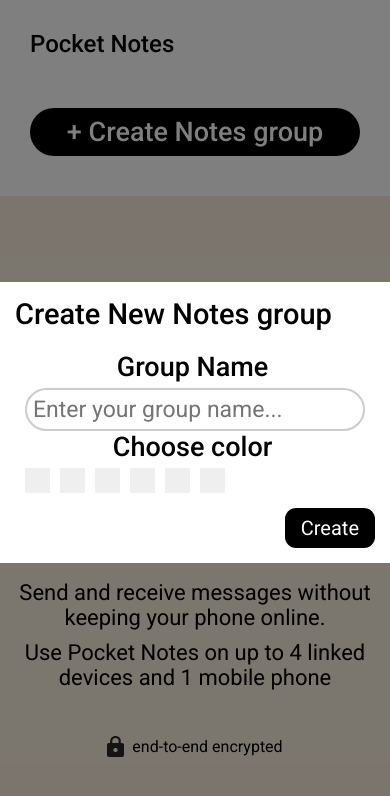
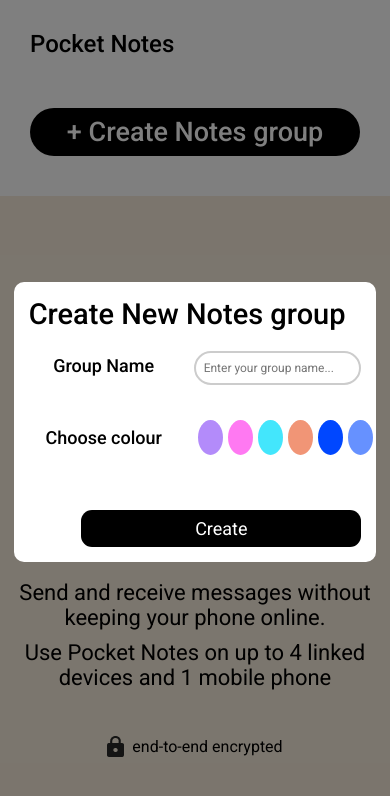
Before and after one commit to nikhitha2000/cuvette_moduletest, a React (Vite) app in the folder pocketnotes/: page /notes in a window 390 px wide. Both pictures are taken after a click on the button "+ Create Notes group". Shown: the top 796 px of the page. Built offline with nearby package versions, Linux system fonts and the light colour scheme.

Commit message:
adding design of second modal

```diff
--- a/pocketnotes/src/components/CreateGroupForm.jsx
+++ b/pocketnotes/src/components/CreateGroupForm.jsx
@@ -22,16 +22,22 @@
         <input type="text" className={styles.input} value={groupName} onChange={(e) => setGroupName(e.target.value)} placeholder="Enter your group name..." />
       </div>
       <div className={styles.formGroup}>
-        <label className={styles.label}>Choose color</label>
+        <label className={styles.label}>Choose colour</label>
         <div className={styles.colorButtons}>
             {colors.map((color, index) => (
-              <button className ={styles.selectcolor}key={index} onClick={() => setSelectedColor(color)}/>
+              <button
+              key={index}
+              className={`${styles.selectcolor} ${selectedColor === color ? styles.selected : ""}`}
+              style={{ backgroundColor: color }}
+              onClick={() => setSelectedColor(color)}
+            />
             ))}
+        </div>
         </div>
         <button className={styles.createButton} onClick={handleSubmit}>Create</button>
         </div>
         </div>
-    </div>
+
   );
 }
 
--- a/pocketnotes/src/components/CreateGroupForm.module.css
+++ b/pocketnotes/src/components/CreateGroupForm.module.css
@@ -14,8 +14,11 @@
   background: white;
   padding: 20px;
   /* border-radius: 8px; */
+  text-align: left;
+  border-radius: 10px;
   width: 700px;
   text-align: center;
+  max-width: 90%;
 }
 .title {
   text-align: left;
@@ -23,11 +26,16 @@
   font-weight: 500;
   margin-bottom: 20px;
 }
+.formGroup {
+  margin-bottom: 20px;
+}
 .label {
   color: #000000;
   font-size: 27px;
   font-weight: 500;
   margin-right: 30px;
+  display: inline-block;
+  min-width: 150px;
 }
 .input {
   border: 2px solid #cccccc;
@@ -37,18 +45,28 @@
   font-weight: 400;
   width: 400px;
   padding: 15px;
+  margin-bottom: 20px;
 }
 .colorButtons {
   display: flex;
-  gap: 10px;
+  align-items: center;
+  gap: 30px;
+  width: 380px;
   margin-bottom: 15px;
+  display: inline-flex;
+  vertical-align: middle;
 }
+.selectcolor:hover,
 .selectcolor {
-  background-color: color;
-  border-radius: "50%";
-  width: "40px";
-  height: "40px";
   border: none;
+  border-radius: 50px;
+  width: 40px;
+  height: 40px;
+  cursor: pointer;
+}
+.selectcolor:hover,
+.selected {
+  border-color: #000000;
 }
 .createButton {
   background-color: #000000;
@@ -59,63 +77,123 @@
   cursor: pointer;
   font-size: 20px;
   font-weight: 400;
-  margin-left: 450px;
+  margin-left: auto;
   width: 150px;
+  display: block;
+  margin-top: 20px;
 }
 @media (max-width: 768px) {
+  .formGroup {
+    display: flex;
+    flex-wrap: nowrap;
+    justify-content: space-between;
+    align-items: center;
+    margin-bottom: 15px;
+    gap: 0px;
+  }
+
+  .innercontainer {
+    padding: 20px;
+    width: 100%;
+    max-width: 90%;
+    box-sizing: border-box;
+  }
+
   .label {
-    margin-right: 5px;
+    font-size: 22px;
+    margin-bottom: 0;
+    min-width: 150px;
+    flex-shrink: 0;
   }
 
   .input {
-    padding: 8px;
+    padding: 10px;
+    flex: 1;
+    width: calc(100% - 180px);
+  }
+
+  .colorButtons {
+    display: flex;
+    flex-wrap: nowrap;
+    justify-content: flex-start;
+    overflow-x: auto;
+    margin-top: 10px;
+    padding: 0;
+    gap: 15px;
   }
 
   .selectcolor {
     width: 30px;
     height: 30px;
+    border-radius: 50%;
+    margin-right: 5px;
+    border: 2px solid transparent;
+    cursor: pointer;
+  }
+
+  .createButton {
+    padding: 10px 20px;
+    width: auto;
+    margin-top: 40px;
+    margin-left: auto;
+    display: block;
+    font-size: 18px;
+  }
+}
+
+@media (max-width: 480px) {
+  .formGroup {
+    display: flex;
+    flex-wrap: nowrap;
+    justify-content: space-between;
+    margin-bottom: 15px;
+  }
+  .innercontainer {
+    padding: 15px;
+    width: 93%;
+    max-width: none;
+  }
+
+  .label {
+    font-size: 18px;
+    margin-bottom: 0;
+    min-width: 120px;
+    flex-shrink: 0;
+    margin-left: 15px;
+  }
+
+  .input {
+    padding: 8px;
+    flex: 1;
+    width: calc(100% - 165px);
+    overflow: hidden;
+    font-size: 12px;
+  }
+
+  .colorButtons {
+    flex-wrap: nowrap;
+    justify-content: flex-start;
+    overflow-x: auto;
+    display: flex;
+    margin-top: 15px;
+    margin-right: -17px;
+    padding: 0;
+    gap: 0px;
+    width: 180px;
+  }
+
+  .selectcolor {
+    width: 35px;
+    height: 35px;
+    margin-right: 5px;
+    border-radius: 50%;
   }
 
   .createButton {
     padding: 8px 16px;
-    width: 120px;
+    width: 280px;
+    margin-top: 40px;
+    margin-left: auto;
+    display: block;
   }
 }
-
-@media (max-width: 480px) {
-  .innercontainer {
-    padding: 15px;
-    width: 100%;
-    max-width: none;
-  }
-
-  .label {
-    display: block;
-    margin-bottom: 5px;
-  }
-
-  .input {
-    padding: 6px;
-    width: calc(100% - 20px);
-  }
-
-  .colorButtons {
-    flex-direction: row;
-    overflow-x: auto;
-    padding: 0 10px;
-  }
-
-  .selectcolor {
-    width: 25px;
-    height: 25px;
-  }
-
-  .createButton {
-    padding: 8px 16px;
-    width: auto;
-    margin-top: 15px;
-    margin-left: auto;
-    display: block;
-    align-self: flex-end;
-  }
-}
```
